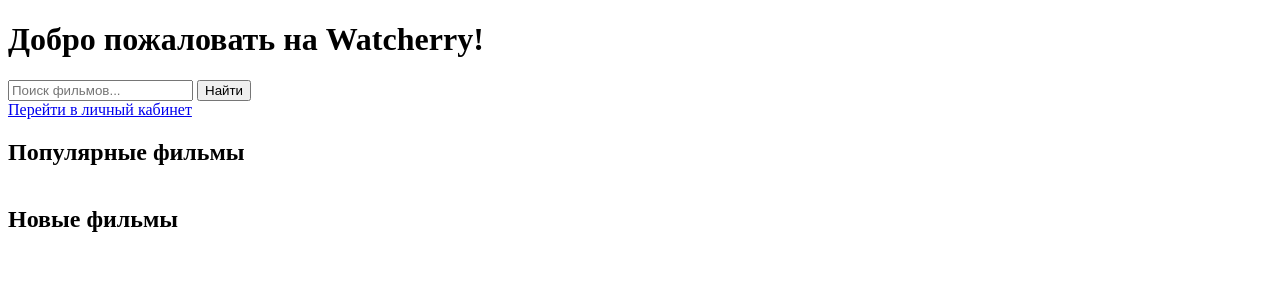
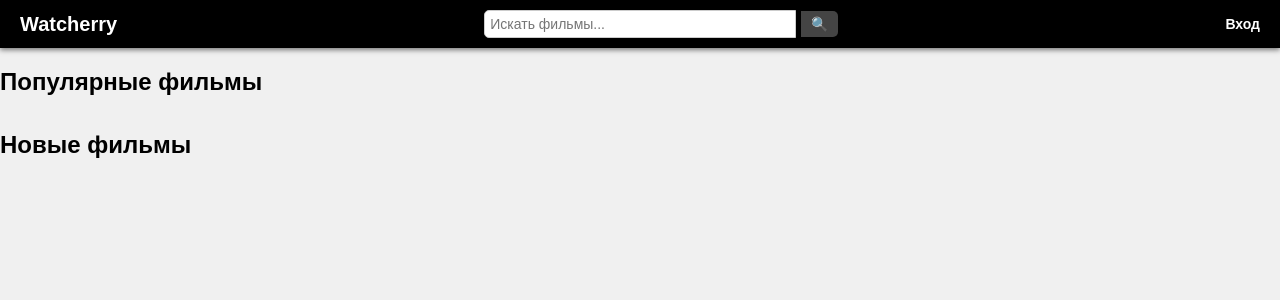
Before and after one commit to Turalchik/watcherry, a Django app: page / in a window 1280 px wide. Shown: the top 300 px of the page. Run offline with Django 5.2, Linux system fonts and the light colour scheme; data that the repository does not hold is empty.

Commit message:
adding styles to the home page

```diff
--- a/movies/templates/movies/home.html
+++ b/movies/templates/movies/home.html
@@ -3,41 +3,28 @@
 <head>
     <meta charset="UTF-8">
     <title>Home</title>
-    <style>
-        /* Добавление стилей для отображения фильмов в строку */
-        .movie-list {
-            display: flex;
-            flex-wrap: wrap; /* Перенос элементов на новую строку, если они не помещаются */
-            gap: 20px; /* Промежуток между элементами */
-        }
-
-        .movie-item {
-            text-align: center;
-            width: 150px; /* Ограничение ширины каждого элемента */
-        }
-
-        .movie-item img {
-            width: 100px;
-            height: auto;
-            display: block;
-            margin: 0 auto;
-        }
-
-        .movie-item a {
-            display: block;
-            margin-top: 5px;
-        }
-    </style>
+    {% load static %}
+    <link rel="stylesheet" href="{% static 'css/styles.css' %}">
 </head>
 <body>
-    <h1>Добро пожаловать на Watcherry!</h1>
-
-    <form method="get" action="{% url 'search_movies' %}" class="search-form">
-        <input type="text" name="q" placeholder="Поиск фильмов...">
-        <button type="submit">Найти</button>
-    </form>
-
-    <a href="{% url 'profile' %}">Перейти в личный кабинет</a> <!-- Ссылка на профиль -->
+    <div class="navbar">
+        <div class="navbar-left">
+            <a href="{% url 'home' %}" class="site-title">Watcherry</a>
+        </div>
+        <div class="navbar-center">
+            <form method="get" action="{% url 'search_movies' %}">
+                <input type="text" name="q" placeholder="Искать фильмы..." class="search-bar">
+                <button type="submit" class="search-button">🔍</button>
+            </form>
+        </div>
+        <div class="navbar-right">
+            {% if user.is_authenticated %}
+                <a href="{% url 'profile' %}" class="user-link">{{ user.username }}</a>
+            {% else %}
+                <a href="{% url 'login' %}" class="login-link">Вход</a>
+            {% endif %}
+        </div>
+    </div>
 
     <h2>Популярные фильмы</h2>
     <div class="movie-list">
--- a/static/css/styles.css
+++ b/static/css/styles.css
@@ -37,20 +37,110 @@
     display: flex;
     margin-bottom: 20px;
 }
+
 .search-form input[type="text"] {
-    flex: 1;
     padding: 10px;
     border: 1px solid #ccc;
-    border-radius: 4px 0 0 4px;
+    border-radius: 0; /* Убираем скругления, чтобы форма была прямоугольной */
 }
+
 .search-form button {
     padding: 10px 20px;
     border: none;
     background-color: #007BFF;
     color: white;
     cursor: pointer;
-    border-radius: 0 4px 4px 0;
+    border-radius: 0; /* Прямые углы для кнопки */
 }
-.search-form button:hover {
-    background-color: #0056b3;
+
+/* Верхняя полоса */
+.navbar {
+    background-color: #000;
+    color: #fff;
+    display: flex;
+    justify-content: space-between;
+    align-items: center;
+    padding: 10px 20px;
+    position: sticky;
+    top: 0;
+    z-index: 1000;
+    box-shadow: 0 2px 5px rgba(0, 0, 0, 0.5);
 }
+
+.navbar-left,
+.navbar-center,
+.navbar-right {
+    display: flex;
+    align-items: center;
+}
+
+/* Название сайта */
+.site-title {
+    font-size: 20px;
+    font-weight: bold;
+    color: #fff;
+    text-decoration: none;
+}
+
+/* Поисковая строка */
+.search-bar {
+    padding: 5px;
+    font-size: 14px;
+    border: 1px solid #ccc;
+    border-radius: 5px 0 0 5px;
+    width: 300px;
+}
+
+.search-button {
+    padding: 5px 10px;
+    font-size: 14px;
+    background-color: #444;
+    color: #fff;
+    border: none;
+    border-radius: 0 5px 5px 0;
+    cursor: pointer;
+}
+
+.search-button:hover {
+    background-color: #666;
+}
+
+/* Ссылки для входа и профиля */
+.user-link,
+.login-link,
+.logout-link {
+    margin-left: 20px;
+    color: #fff;
+    text-decoration: none;
+    font-size: 14px;
+    font-weight: bold;
+}
+
+.user-link:hover,
+.login-link:hover,
+.logout-link:hover {
+    text-decoration: underline;
+}
+
+.movie-list {
+    display: flex;
+    flex-wrap: wrap; /* Перенос элементов на новую строку, если они не помещаются */
+    gap: 20px; /* Промежуток между элементами */
+}
+
+.movie-item {
+    text-align: center;
+    width: 150px; /* Ограничение ширины каждого элемента */
+}
+
+.movie-item img {
+    width: 100px;
+    height: auto;
+    display: block;
+    margin: 0 auto;
+}
+
+.movie-item a {
+    display: block;
+    margin-top: 5px;
+}
--- a/watcherry/settings.py
+++ b/watcherry/settings.py
@@ -120,11 +120,13 @@
 # Static files (CSS, JavaScript, Images)
 # https://docs.djangoproject.com/en/5.1/howto/static-files/
 
-STATIC_URL = 'static/'
+STATIC_URL = '/static/'
+STATIC_ROOT = BASE_DIR / "staticfiles"
 STATICFILES_DIRS = [
-    BASE_DIR / "static",  # Указываем путь к папке static
+    BASE_DIR / "static"  # Указываем путь к папке static
 ]
 LOGIN_URL = '/login/'
+LOGIN_REDIRECT_URL = 'profile'
 LOGOUT_REDIRECT_URL = '/'  # Перенаправление на главную страницу после выхода
 
 
```
Also changed, not shown: users/views.py (+9 -16 lines).
